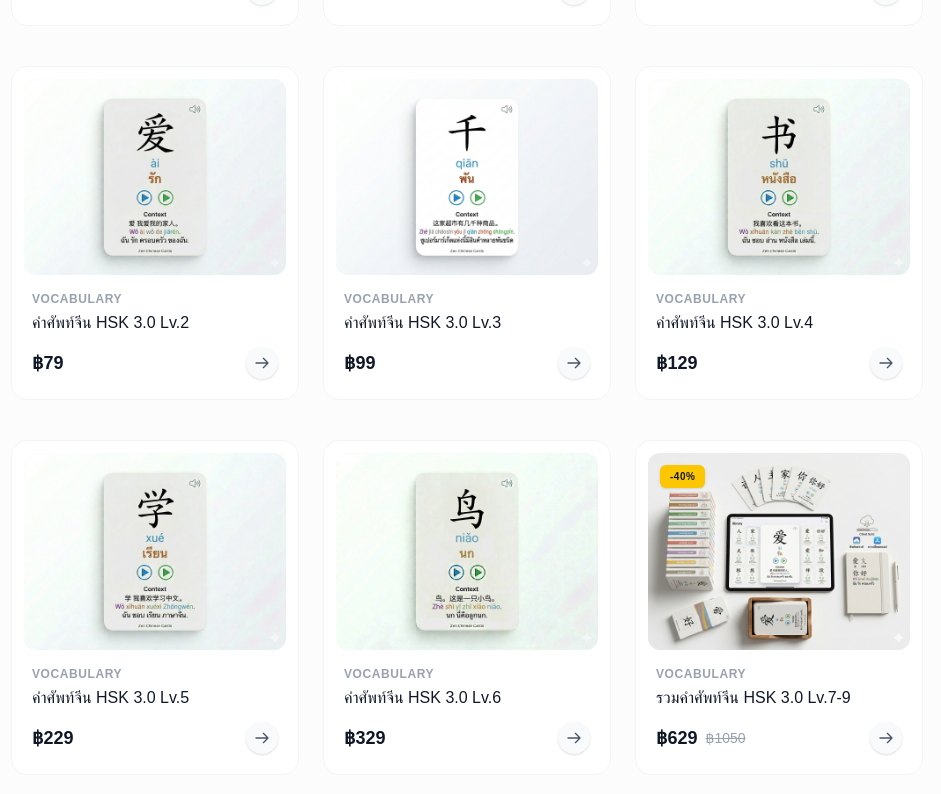
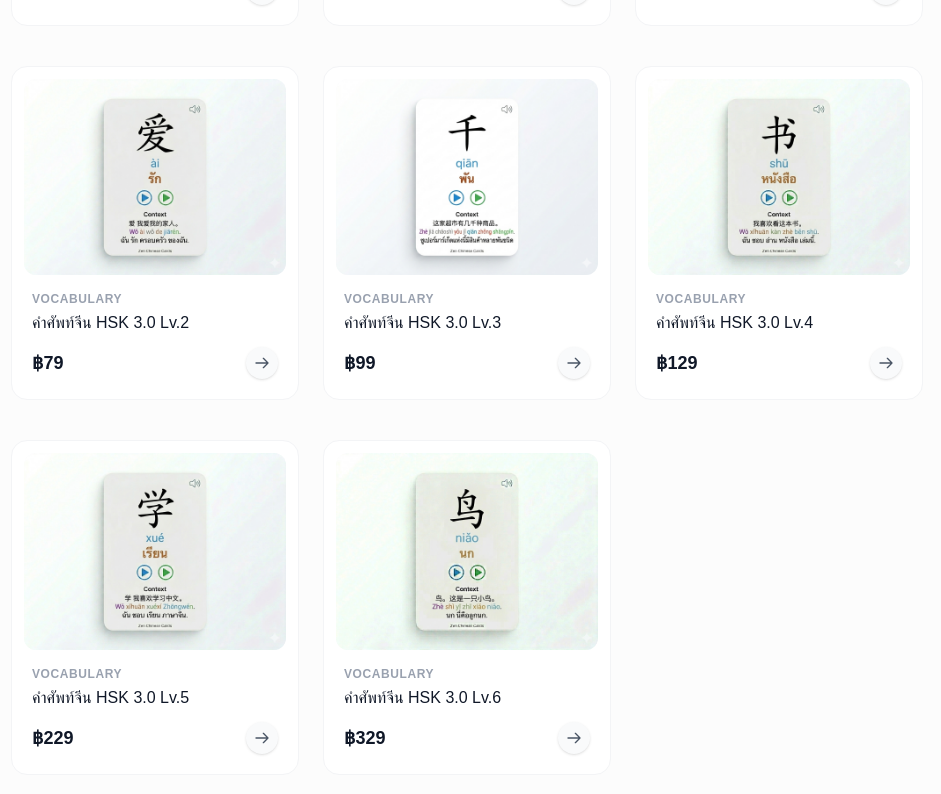
Before and after one commit to Bankphatipa-n/digital-store, a Next.js app: page / in a window 1280 px wide. Shown: the part 1519-2313 px from the top of the page, without its empty margins (325-1266 px from the left). Built offline with nearby package versions, Linux system fonts and the light colour scheme.

Commit message:
HSK 7-9 cancel first

```diff
--- a/app/page.tsx
+++ b/app/page.tsx
@@ -81,17 +81,17 @@
     paymentLink: "https://buy.stripe.com/3cI9AV0IS72G00R846aEE05"
   }
   ,
-  {
-    id: "p9", // 💡 ตั้ง ID ห้ามซ้ำกับตัวเดิม เช่น p5, p6, p7 ไปเรื่อยๆ
-    title: "รวมคำศัพท์จีน HSK 3.0 Lv.7-9",
-    price: 629,
-    originalPrice: 1050,
-    tag: "-40%",
-    imageUrl: "/A2.png", // ลิงก์รูปภาพ หรือใส่เป็น "/ชื่อรูป.png" ถ้าเอารูปไปวางในโฟลเดอร์ public
-    category: "Vocabulary", // 💡 ใส่ชื่อหมวดหมู่ให้ตรงกับปุ่มกรอกด้านล่าง
-    description: "เจาะลึกคำศัพท์ HSK 7-9",
-    paymentLink: "https://buy.stripe.com/eVqfZj8bkcn0aFv846aEE07"
-  }
+  // {
+  //   id: "p9", // 💡 ตั้ง ID ห้ามซ้ำกับตัวเดิม เช่น p5, p6, p7 ไปเรื่อยๆ
+  //   title: "รวมคำศัพท์จีน HSK 3.0 Lv.7-9",
+  //   price: 629,
+  //   originalPrice: 1050,
+  //   tag: "-40%",
+  //   imageUrl: "/A2.png", // ลิงก์รูปภาพ หรือใส่เป็น "/ชื่อรูป.png" ถ้าเอารูปไปวางในโฟลเดอร์ public
+  //   category: "Vocabulary", // 💡 ใส่ชื่อหมวดหมู่ให้ตรงกับปุ่มกรอกด้านล่าง
+  //   description: "เจาะลึกคำศัพท์ HSK 7-9",
+  //   paymentLink: "https://buy.stripe.com/eVqfZj8bkcn0aFv846aEE07"
+  // }
 ];
 
 const bestSellers = products.slice(0, 4);
--- a/app/product/[id]/page.tsx
+++ b/app/product/[id]/page.tsx
@@ -83,15 +83,15 @@
     paymentLink: "https://buy.stripe.com/3cI9AV0IS72G00R846aEE05"
   }
   ,
-  {
-    id: "p9", // 💡 ตั้ง ID ห้ามซ้ำกับตัวเดิม เช่น p5, p6, p7 ไปเรื่อยๆ
-    title: "รวมคำศัพท์จีน HSK 3.0 Lv.7-9",
-    price: 629,
-    imageUrl: "/A2.png", // ลิงก์รูปภาพ หรือใส่เป็น "/ชื่อรูป.png" ถ้าเอารูปไปวางในโฟลเดอร์ public
-    category: "Vocabulary", // 💡 ใส่ชื่อหมวดหมู่ให้ตรงกับปุ่มกรอกด้านล่าง
-    description: "Anki ดิจิทัลแฟลชการ์ด HSK 3.0 Lv.7-9 และไฟล์ google sheet แปลไทย และตัวอย่างประโยค (จีน&ไทย)",
-    paymentLink: "https://buy.stripe.com/eVqfZj8bkcn0aFv846aEE07"
-  }
+  // {
+  //   id: "p9", // 💡 ตั้ง ID ห้ามซ้ำกับตัวเดิม เช่น p5, p6, p7 ไปเรื่อยๆ
+  //   title: "รวมคำศัพท์จีน HSK 3.0 Lv.7-9",
+  //   price: 629,
+  //   imageUrl: "/A2.png", // ลิงก์รูปภาพ หรือใส่เป็น "/ชื่อรูป.png" ถ้าเอารูปไปวางในโฟลเดอร์ public
+  //   category: "Vocabulary", // 💡 ใส่ชื่อหมวดหมู่ให้ตรงกับปุ่มกรอกด้านล่าง
+  //   description: "Anki ดิจิทัลแฟลชการ์ด HSK 3.0 Lv.7-9 และไฟล์ google sheet แปลไทย และตัวอย่างประโยค (จีน&ไทย)",
+  //   paymentLink: "https://buy.stripe.com/eVqfZj8bkcn0aFv846aEE07"
+  // }
 ];
 
 export default async function ProductDetailPage({ params }: { params: Promise<{ id: string }> }) {
```
